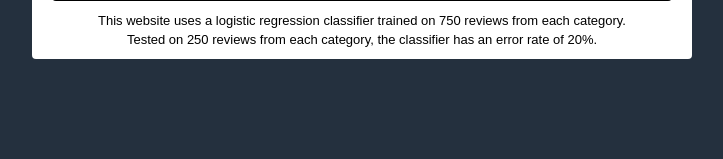
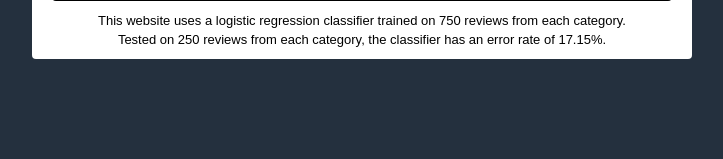
Before and after one commit to calexdiaz143/cs-175-amazon-project-clone, a Django app: page / in a window 1280 px wide. Shown: the part 1107-1266 px from the top of the page, without its empty margins (278-1001 px from the left). Run offline with Django 3.2, Linux system fonts and the light colour scheme.

```diff
--- a/website/templates/index.html
+++ b/website/templates/index.html
@@ -78,7 +78,7 @@
 			<div class="info">
 				This website uses a logistic regression classifier trained on 750 reviews from each category.
 				<br>
-				Tested on 250 reviews from each category, the classifier has an error rate of 20%.
+				Tested on 250 reviews from each category, the classifier has an error rate of 17.15%.
 			</div>
 		</div>
 		<script src="{% static 'index.js' %}"></script>
```
Also changed, not shown: 1 other file.
